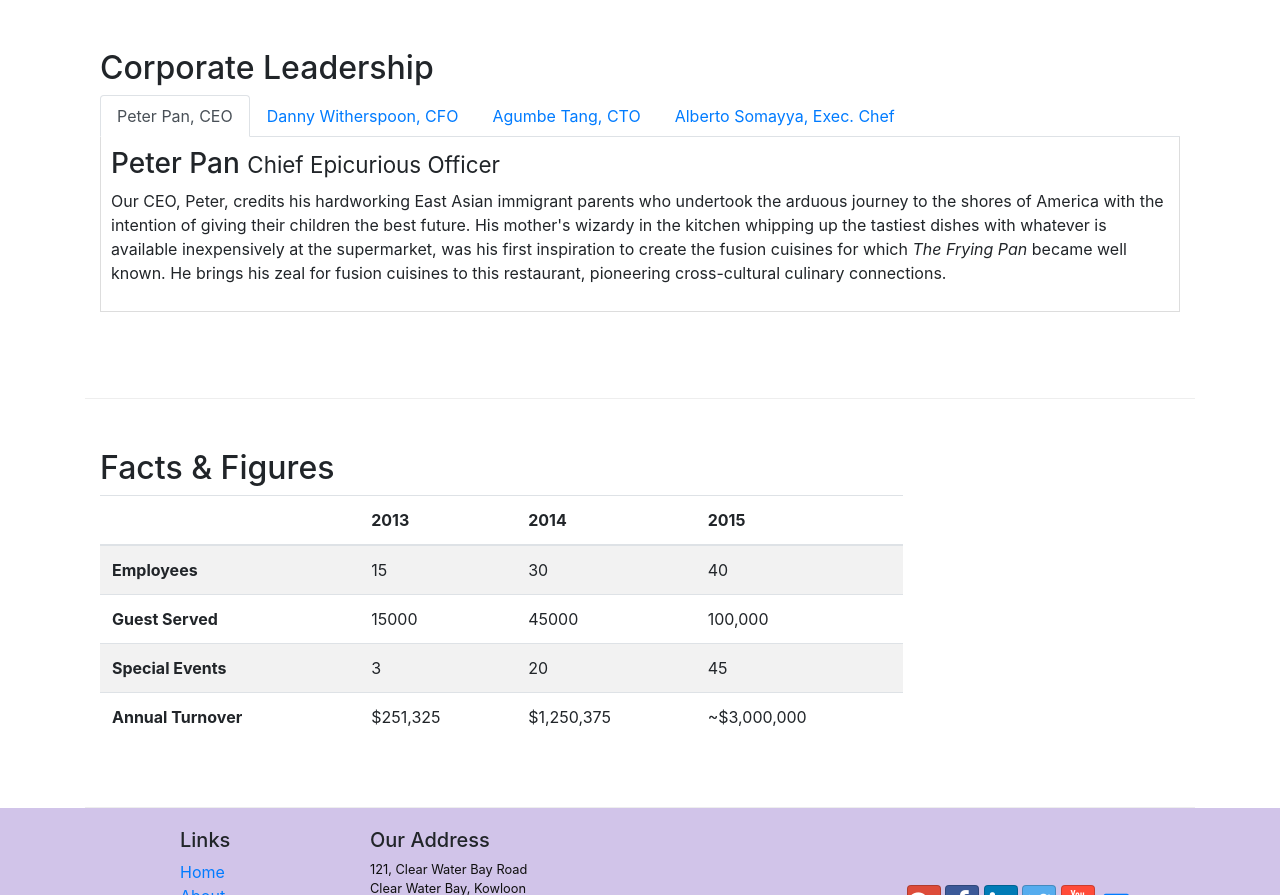
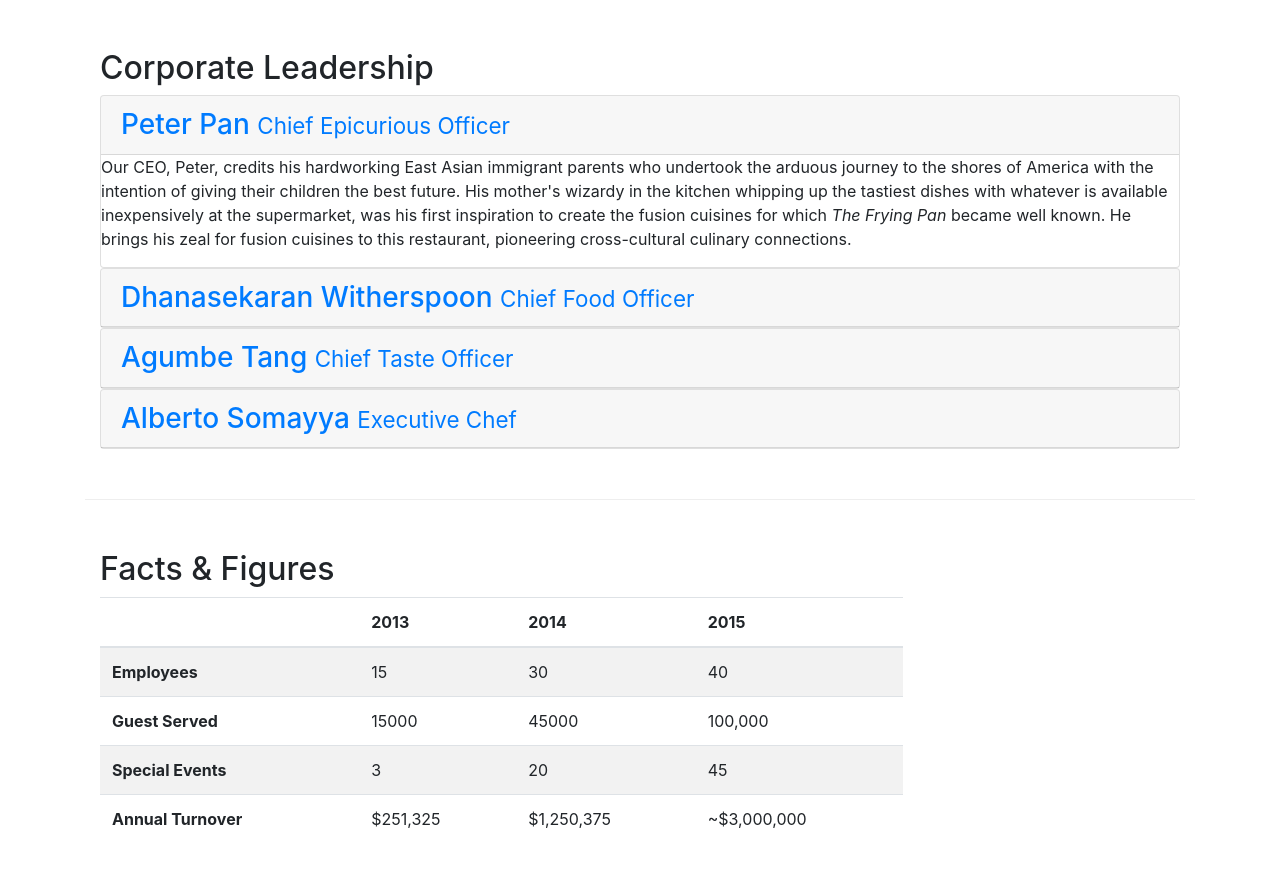
Before and after one commit to Vikywes/cfusion, a website: page aboutus.html in a window 1280 px wide. Shown: the part 914-1809 px from the top of the page. Drawn offline with nearby package versions, Linux system fonts and the light colour scheme.

Commit message:
Accordion

```diff
--- a/aboutus.html
+++ b/aboutus.html
@@ -111,7 +111,61 @@
         <div class="row row-content">
             <div class="col-12">
                 <h2>Corporate Leadership</h2>
-                <ul class="nav nav-tabs">     <!-- NAVIGATION TABS-INTRODUCED -->
+                                        <!--ACCORDION WITH CARD --DEMONSTRATION START USING JAVASCRIPT PLUGIN-->
+                <div Id="accordion" role="tablist">
+                    <div class="card"> <!*******1ST ACCORDION********-->
+                        <div class="card-header" role="tab" id="peterhead">
+                            <h3 class="mb-0">
+                                <a data-toggle="collapse" data-parent="#accordion" href="#peter">Peter Pan <small>Chief Epicurious Officer</small></a>
+                            </h3>
+                        </div>
+                        <div role="tabpanel" class="collapse show" id="peter">
+                            <div class="card-block">
+                                <p class="hidden-xs-down">Our CEO, Peter, credits his hardworking East Asian immigrant parents who undertook the arduous journey to the shores of America with the intention of giving their children the best future. His mother's wizardy in the kitchen whipping up the tastiest dishes with whatever is available inexpensively at the supermarket, was his first inspiration to create the fusion cuisines for which <em>The Frying Pan</em> became well known. He brings his zeal for fusion cuisines to this restaurant, pioneering cross-cultural culinary connections.</p>
+                            </div>
+                        </div>
+                    </div>
+                     <div class="card"> <!*******2ND ACCORDION********-->
+                        <div class="card-header" role="tab" id="dannyhead">
+                            <h3 class="mb-0">
+                                <a data-toggle="collapse" data-parent="#accordion" href="#danny">Dhanasekaran Witherspoon <small>Chief Food Officer</small></a>
+                            </h3>
+                        </div>
+                        <div role="tabpanel" class="collapse" id="danny">
+                            <div class="card-block">
+                                <p class="hidden-xs-down" >Our CFO, Danny, as he is affectionately referred to by his colleagues, comes from a long established family tradition in farming and produce. His experiences growing up on a farm in the Australian outback gave him great appreciation for varieties of food sources. As he puts it in his own words, <em>Everything that runs,wins, and everything that stays, pays!</em></p>
+                            </div>
+                        </div>
+                    </div>
+                     <div class="card"> <!*******3RD ACCORDION********-->
+                        <div class="card-header" role="tab" id="agumbehead">
+                            <h3 class="mb-0">
+                                <a data-toggle="collapse" data-parent="#accordion" href="#agumbe">Agumbe Tang <small>Chief Taste Officer</small></a>
+                            </h3>
+                        </div>
+                        <div role="tabpanel" class="collapse" id="agumbe">
+                            <div class="card-block">
+                               <p class="hidden-xs-down">Blessed with the most discerning gustatory sense, Agumbe, our CTO, personally ensures that every dish that we serve meets his exacting tastes. Our chefs dread the tongue lashing that ensues if their dish does not meet his exacting standards. He lives by his motto,<em>You click only if you survive my lick.</em></p>
+                            </div>
+                        </div>
+                    </div>
+                     <div class="card">  <!*******4TH ACCORDION********-->
+                        <div class="card-header" role="tab" id="albertohead">
+                            <h3 class="mb-0">
+                                <a data-toggle="collapse" data-parent="#accordion" href="#alberto">Alberto Somayya <small>Executive Chef</small></a>
+                            </h3>
+                        </div>
+                        <div role="tabpanel" class="collapse" id="alberto">
+                            <div class="card-block">
+                                <p class="hidden-xs-down" >Award winning three-star Michelin chef with wide International experience having worked closely with whos-whoin the culinary world, he specializes in creating mouthwatering Indo-Italian fusion experiences. He says, <em>Put together the cuisines from the two craziest cultures, and you get a winning hit! Amma Mia!</em></p>
+                            </div>
+                        </div>
+                    </div>
+
+                </div>   <!********--ACCORDION WITH CARD --DEMONSTRATION ENDS****************-->
+
+                <!-- NAVIGATIO WITH TAB & PILLS EXAMPLE
+                <ul class="nav nav-tabs">     <!-- NAVIGATION TABS-INTRODUCED
                     <li class="nav-item">
                         <a class="nav-link active" href="#peter" role="tab" data-toggle="tab">Peter Pan, CEO</a>
                     </li>
@@ -124,8 +178,8 @@
                      <li class="nav-item">
                         <a class="nav-link" href="#alberto" role="tab" data-toggle="tab">Alberto Somayya, Exec. Chef</a>
                     </li>
-                </ul>
-                    <div class="tab-content"> <!--NAVIGATION CONTENT -->
+                </ul> --><!--
+                    <div class="tab-content"> <!--TAB NAVIGATION CONTENT
                         <div role="tabpanel" class="tab-pane fade show active" id="peter">
                             <h3>Peter Pan <small>Chief Epicurious Officer</small></h3>
                             <p class="hidden-xs-down">Our CEO, Peter, credits his hardworking East Asian immigrant parents who undertook the arduous journey to the shores of America with the intention of giving their children the best future. His mother's wizardy in the kitchen whipping up the tastiest dishes with whatever is available inexpensively at the supermarket, was his first inspiration to create the fusion cuisines for which <em>The Frying Pan</em> became well known. He brings his zeal for fusion cuisines to this restaurant, pioneering cross-cultural culinary connections.</p>
@@ -142,7 +196,7 @@
                             <h3>Alberto Somayya <small>Executive Chef</small></h3>
                             <p class="hidden-xs-down" >Award winning three-star Michelin chef with wide International experience having worked closely with whos-who in the culinary world, he specializes in creating mouthwatering Indo-Italian fusion experiences. He says, <em>Put together the cuisines from the two craziest cultures, and you get a winning hit! Amma Mia!</em></p>
                         </div>
-                </div>
+                    </div>      ************NAVIGATION WITH TAB & PILLS EXAMPLES END HERE*************************-->
             </div>
        </div>
                    <!-- Tables and Cards Inserted Here -->
```
